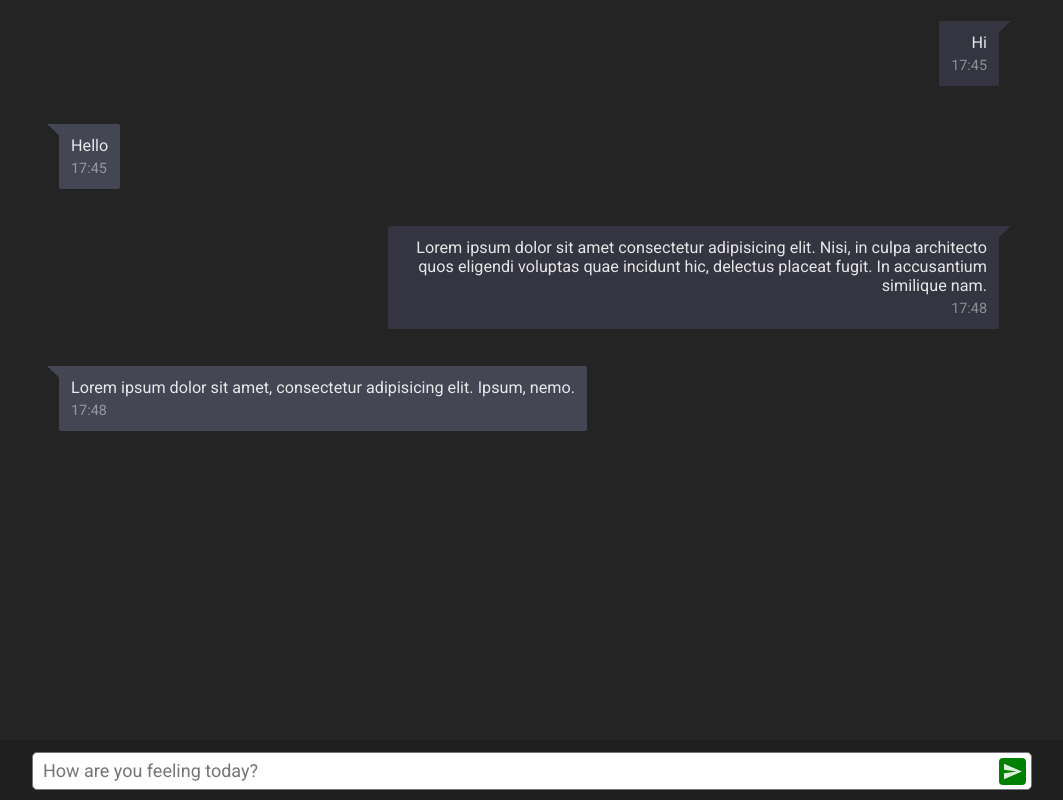
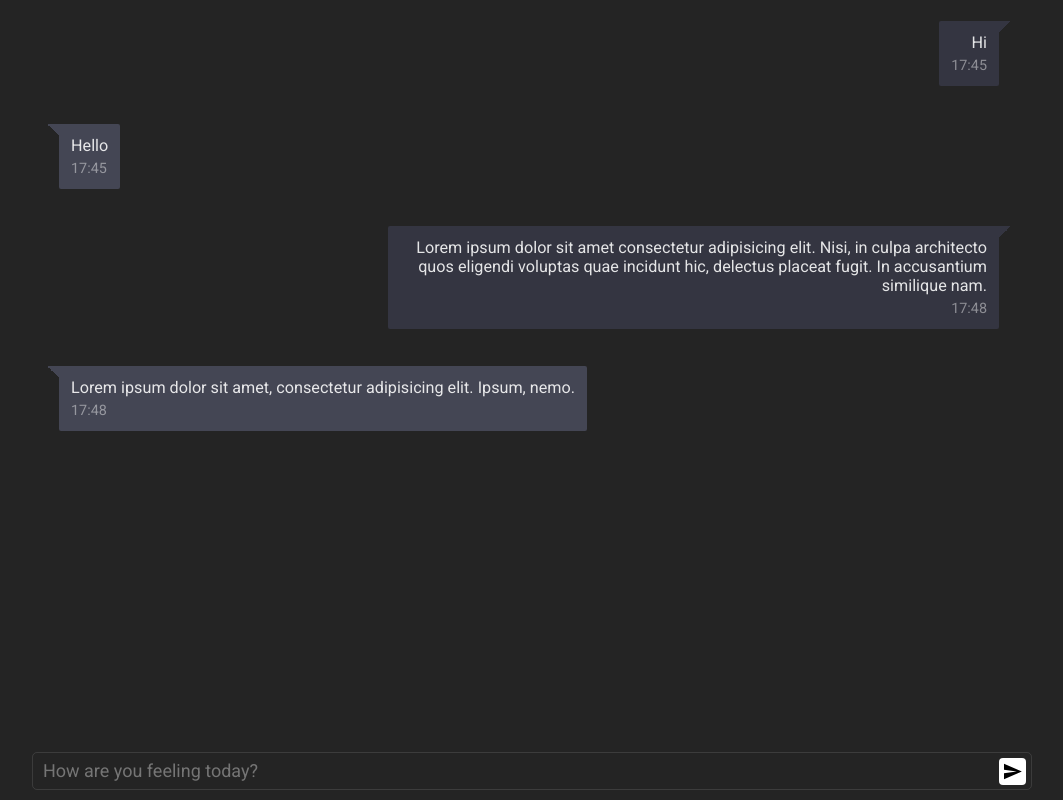
Before and after one commit to ChinmayBarik214/MedGPT, a React (Vite) app in the folder test-world/: page / in a window 1280 px wide. Shown: the whole page, without its empty margins (111-1174 px from the left). Built offline with nearby package versions, Linux system fonts and the light colour scheme.

Commit message:
styled textarea

```diff
--- a/test-world/src/InputBox.css
+++ b/test-world/src/InputBox.css
@@ -4,7 +4,6 @@
     align-items: center;
     width: 100%;
     height: 60px;
-    background-color: var(--color-input-bg);
 }
 @media (max-width: 1000px) {
     .input-area {
@@ -38,6 +37,8 @@
     min-height: 38px;
     resize: none;
     overflow-y: hidden;
+    background-color: transparent;
+    border: 0.1px solid var(--color-input-border);
 }
 .send-btn {
     cursor: pointer;
@@ -47,4 +48,5 @@
     border-radius: 4px;
     padding: 3.3px;
     z-index: 1;
+    color: #000;
 }
--- a/test-world/src/index.css
+++ b/test-world/src/index.css
@@ -6,11 +6,11 @@
     --color-bg: #242424;
     --color-input-bg: #1f1f1f;
     --color-font: rgba(255, 255, 255, 0.87);
-    --color-send-btn-bg: green;
-    --color-input: #51585c;
+    --color-send-btn-bg: #fff;
+    --color-input: #fff;
+    --color-input-border: rgba(155, 155, 155, 0.2);
     /* Light mode */
     --light-color-font: #213547;
-    --light-color-bg: #ffffff;
 }
 body {
   margin: 0;
```
